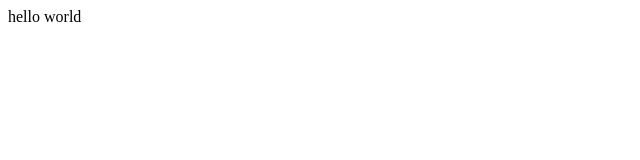
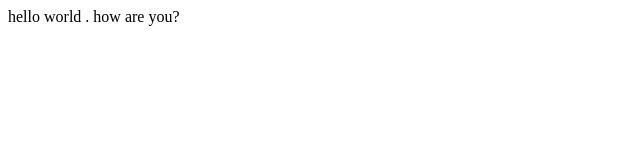
Before and after one commit to ayushtiwari02/MERN-Tasks, a plain HTML site: page htmltasks/task1.html in a window 1280 px wide. Shown: the whole page, without its empty margins (0-640 px from the left). Drawn offline with Linux system fonts and the light colour scheme.

Commit message:
edited task1

```diff
--- a/htmltasks/task1.html
+++ b/htmltasks/task1.html
@@ -6,7 +6,7 @@
     <title>Document</title>
 </head>
 <body>
-    hello world
+    hello world . how are you?
 
 </body>
 </html>
```
